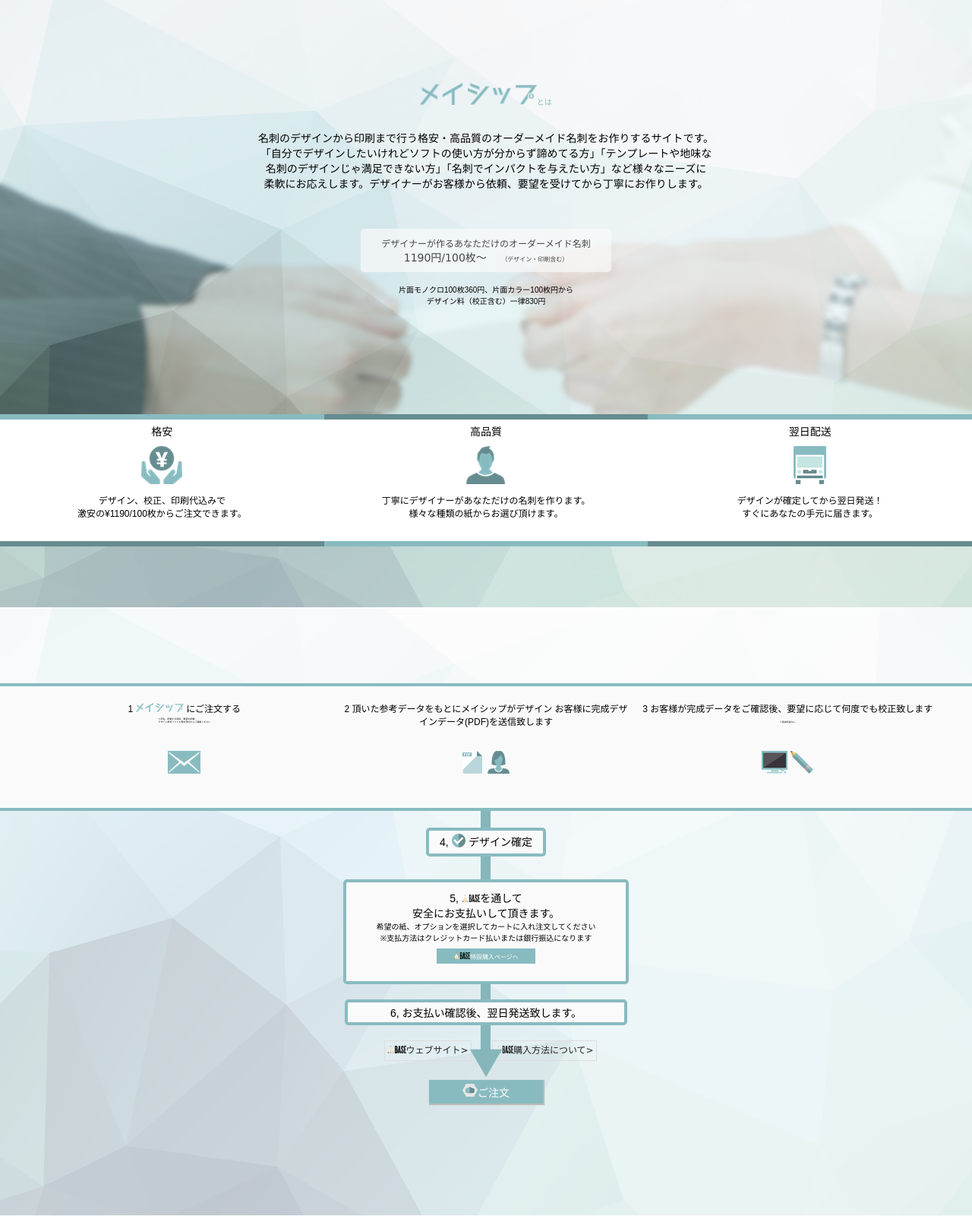
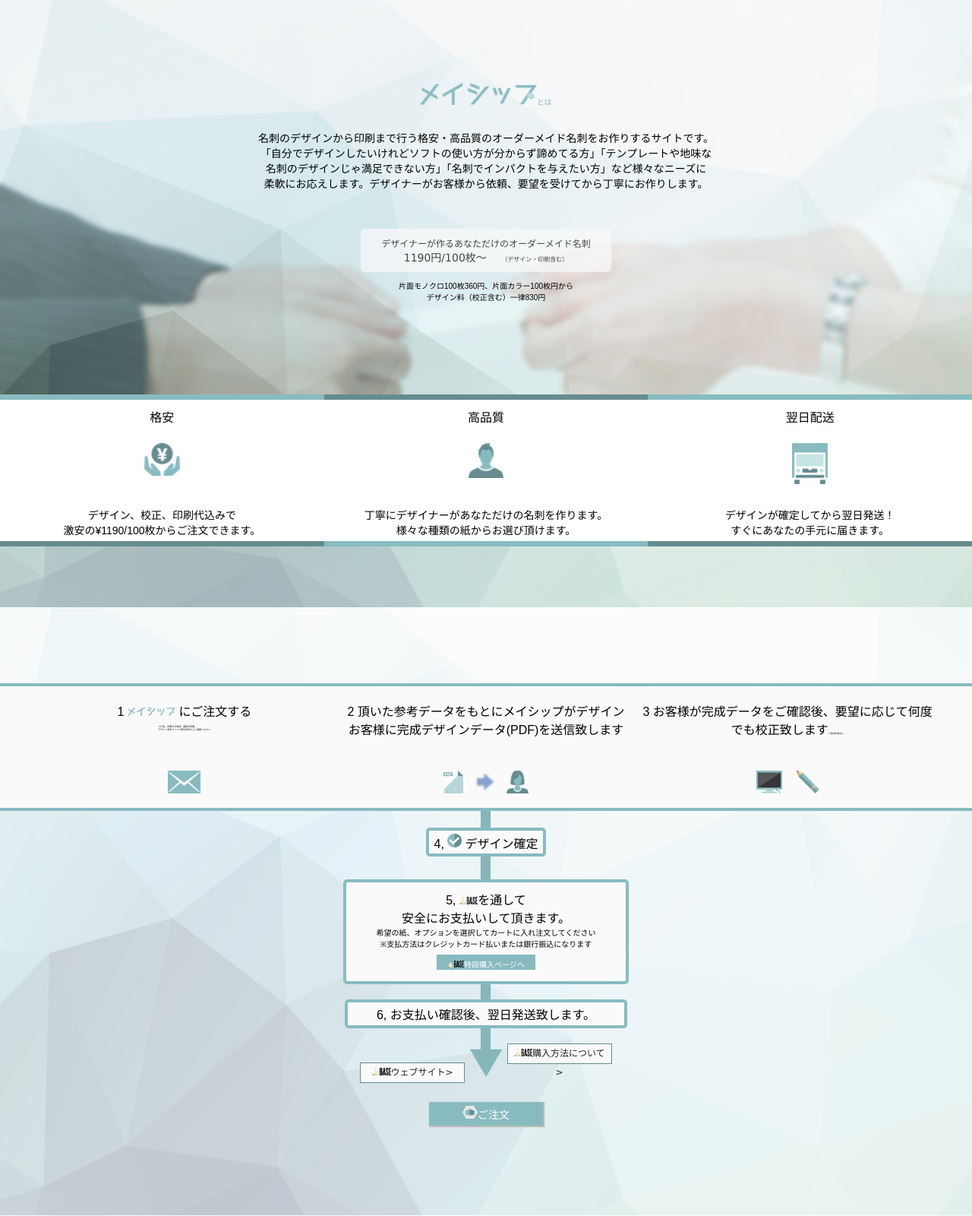
Before and after one commit to aribaba/meiship, a WordPress theme: template index.php in a window 1280 px wide. Shown: the part 1601-3201 px from the top of the page at 76% size. Run offline with PHP 8.4 and a stand-in for WordPress, Linux system fonts and the light colour scheme; the site name, menu and one post (Sample post) are stand-ins, and other content is empty; some libraries are stand-ins or nearby versions.

Commit message:
デザイン修正 大画面に適用

```diff
--- a/css/contents.css
+++ b/css/contents.css
@@ -30,7 +30,7 @@ body {
 	overflow: hidden;
 }
 .stageBase .fieldWrap {
-	padding: 100px 0 0 0;
+	padding: 10rem 0 0 0;
 	text-align: center;
 }
 
--- a/css/forBeginner.css
+++ b/css/forBeginner.css
@@ -25,7 +25,7 @@
 #pricePerHandred {
 	display: block;
 	background: #fafafa;
-	margin: 50px auto 15px;
+	margin: 5rem auto 1rem;
 	width: 310px;
 	padding: 10px;
 	border-radius: 5px;
@@ -76,6 +76,7 @@
 	display: table;
 	position: absolute;
 	bottom: 10%;
+	height: 25%;
 
 }
 
@@ -84,6 +85,7 @@
 	display: table-cell;
 	height: 160px;
 	margin: 0;
+	position: relative;
 }
 
 #feature #highQuality {
@@ -100,23 +102,37 @@
 
 #feature .featureColumn dt {
 	font-family: 'mplus-1c-light', sans-serif;
-	font-size: 14px;
-	margin: 5px auto;
+	font-size: 16px;
+	font-size: 1.6rem;
+	margin: 1rem auto;
 	display: block;
 }
 
 #feature .featureColumn dd img {
 	display: block;
-	margin: 5px auto;
+	margin: 1rem auto;
+	width: 11%;
+	position: absolute;
+	top: 25%;
+	left: 0;
+	right: 0;
+}
+
+#feature .featureColumn dd {
+	width: 100%;
 }
 
 
 #feature .featureColumn .explanation {
 	font-family: 'mplus-1c-thin', sans-serif;
-	font-size: 12px;
-	font-size: 1.2rem;
+	font-size: 14px;
+	font-size: 1.4rem;
 	display: block;
 	margin: 5px auto;
+	position: absolute;
+	bottom: 0;
+	left: 0;
+	right: 0;
 
 }
 
@@ -129,7 +145,8 @@
 
 .forBeginner2Title {
 	font-size: 16px;
-	margin-bottom: 20px;
+	font-size: 1.6rem;
+	margin-bottom: 2rem;
 	display: block;
 
 }
@@ -137,14 +154,14 @@
 
 
 #forBeginner2Arrow {
-	margin: 5px auto 10px;
+	margin: 0.5rem auto 1rem;
 	display: block;
 }
 
 
 #slideArea {
 	width: 100%;
-	height: 300px;
+	height: 30rem;
 	background: #aaa;
 	margin: 15px 0;
 }
--- a/css/orderFlow.css
+++ b/css/orderFlow.css
@@ -16,14 +16,13 @@
 	width: 30%;
 	display: inline-block;
 	vertical-align: top;
-	margin: 20px 5px 6px;
+	margin: 2rem 0.5rem 0.6rem;
+	position: relative;
 }
 
 #orderFlow #OF123 dt {
-	font-size: 12px;
-	font-size: 1.2rem;
-	height: 50px;
-	margin-bottom: 15px;
+	font-size: 16px;
+	font-size: 1.6rem;
 	display: block;
 
 }
@@ -32,6 +31,27 @@
 	height: 30px;
 	height: 3.0rem;
 
+}
+
+#orderFlow #OF2 img:first-child {
+	margin-right: 1rem;
+}
+
+#orderFlow #OF2 img:last-child {
+	margin-left: 1rem;
+}
+
+#orderFlow #OF3 img:first-child {
+	margin-right: 1.5rem;
+}
+
+#orderFlow #OF123 .OF123Column {
+	display: block;
+	margin: 0 auto;
+  	position: absolute;
+  	bottom: 1rem;
+  	left: 0;
+  	right: 0;
 }
 
 #orderFlow #OF123 span {
@@ -102,12 +122,12 @@
 #orderFlow #OF5 #toBaseMypage {
 	background: #88BBC0;
 	color: #fff;
-	padding: 5px;
+	padding: 0.5rem;
 	display: block;
-	font-size: 8px;
-	width: 120px;
-	height: 10px;
-	margin: 7px auto;
+	font-size: 1rem;
+	width: 12rem;
+	height: 1rem;
+	margin: 0.7rem auto;
 	vertical-align: top;
 }
 
@@ -117,67 +137,70 @@
 
 
 #orderFlow #OF6 {
-	min-width: 350px;
+	min-width: 35rem;
 	width: 28%;
 	height: auto;
 	background: #fafafa;
-	margin: 0px auto 20px;
-	border-radius: 5px;
-	padding: 3px;
+	margin: 0 auto 2rem;
+	border-radius: 0.5rem;
+	padding: 0.3rem;
 	z-index: 2;
 	position: relative;
-	font-size: 10px;
-	border: 4px solid #88BBC0;
+	font-size: 1rem;
+	border: 0.4rem solid #88BBC0;
 }
 
 .base {
-	height: 10px;
+	height: 1rem;
 }
 
 #linkArea {
-	width: 400px;
-	margin: 10px auto;
+	width: 40rem;
+	margin: 1rem auto;
 }
 
-#toBase{
-	width:150px;
+#toBase, #toBasePurchase{
+	width:19rem;
 	display: inline-block;
 }
 #toBase a {
-	border: solid 1px #ddd;
-	height: 25px;
-	font-size: 12px;
+	border: solid 0.1rem #668c90;
+	height: 2.5rem;
+	font-size: 1.2rem;
+	width: 13rem;
 	display: inline-block;
-	line-height: 25px;
-	padding: 0 3px;
+	line-height: 2.5rem;
+	padding: 0 0.3rem;
+	background: #fafafa;
 }
 
 #toBasePurchase a {
-	border: solid 1px #ddd;
-	height: 25px;
-	font-size: 12px;
+	border: solid 0.1rem #668c90;
+	height: 2.5rem;
+	width: 13rem;
+	font-size: 1.2rem;
 	display: inline-block;
-	line-height: 25px;
-	padding: 0 3px;
+	line-height: 2.5rem;
+	padding: 0 0.3rem;
+	background: #fafafa;
 }
 
-#toBasePurchase {
-	width:150px;
-		display: inline-block;
-
-}
 
 #orderButton {
 	display: block;
 	font-size: 1.4rem;
-	margin: 25px auto;
+	margin: 2.5rem auto;
 	background: #88BBC0;
-	padding: 5px;
+	padding: 0.5rem;
 	color: #fff;
-	width: 140px;
-	box-shadow: 1px 1px 1px 1px #bbb;
+	width: 14rem;
+	box-shadow: 0.1rem 0.1rem 0.1rem 0.1rem #bbb;
 }
 
 #orderButton img {
-	height: 17px;
+	height: 1.7rem;
 }
+
+#orderFlow p {
+	font-size: 1.6rem;
+}
--- a/frontPageFile/orderFlow.php
+++ b/frontPageFile/orderFlow.php
@@ -6,20 +6,28 @@
 						にご注文する 	<br><span>※氏名、記載する項目、要望を記載、<br>
 						デザイン参考ファイル等を添付の上ご連絡ください</span></dt>
 
-					<dd><img src="<?php bloginfo('template_url'); ?>/images/OrderFlow/（注文流れ）メールマーク_50.png" alt=""></dd>
+					<dd>
+					<div class="OF123Column">
+					<img src="<?php bloginfo('template_url'); ?>/images/OrderFlow/（注文流れ）メールマーク_50.png" alt="">
+					</div>
+					</dd>
 				</dl>
 				<dl id="OF2">
 					<dt class="m-1c-light">2 頂いた参考データをもとにメイシップがデザイン
 					お客様に完成デザインデータ(PDF)を送信致します</dt>
-					<dd><img src="<?php bloginfo('template_url'); ?>/images/OrderFlow/（注文流れ）PDFアイコン_50.png" alt="">
-					<img src="" alt="">
-					<img src="<?php bloginfo('template_url'); ?>/images/OrderFlow/（注文流れ）人物_50.png" alt=""></dd>
+					<dd>
+					<div class="OF123Column">
+					<img src="<?php bloginfo('template_url'); ?>/images/OrderFlow/（注文流れ）PDFアイコン_50.png" alt="">
+					<img src="<?php bloginfo('template_url'); ?>/images/OrderFlow/矢印_blue.png" alt="">
+					<img src="<?php bloginfo('template_url'); ?>/images/OrderFlow/（注文流れ）人物_50.png" alt="">
+					</div>
+					</dd>
 				</dl>
 				<dl id="OF3">
 					<dt class="m-1c-light">3 お客様が完成データをご確認後、要望に応じて何度でも校正致します<span>※追加料金なし</span></dt>
 
-					<dd><img src="<?php bloginfo('template_url'); ?>/images/OrderFlow/（注文流れ）パソコン_50.png" alt="">
-					<img src="<?php bloginfo('template_url'); ?>/images/OrderFlow/（注文流れ）鉛筆_50.png" alt=""></dd>
+					<dd><div class="OF123Column"><img src="<?php bloginfo('template_url'); ?>/images/OrderFlow/（注文流れ）パソコン_50.png" alt="">
+					<img src="<?php bloginfo('template_url'); ?>/images/OrderFlow/（注文流れ）鉛筆_50.png" alt=""></div></dd>
 
 				</dl>
 			</div>
```
Also changed, not shown: other parts of css/orderFlow.css (+14 -14 lines), css/order.css (+26 -20 lines), css/priceTable.css (+23 -22 lines), images/OrderFlow/矢印_blue.png (added).
